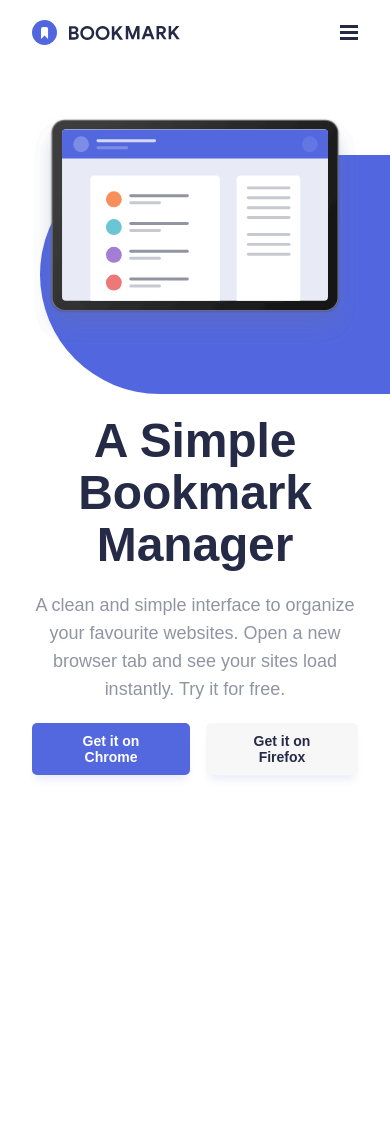
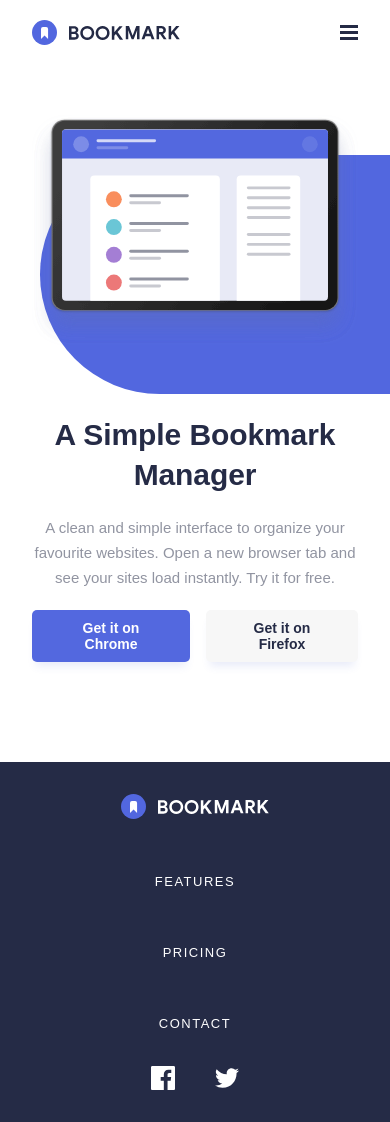
Before and after one commit to iadefidipe/bookmark-landing-page, a React (Create React App) app: page / in a window 390 px wide. Before the commit the page ends 875 px from the top, so only its background shows below. Built offline with nearby package versions, Linux system fonts and the light colour scheme.

Commit message:
footer done and responsive

```diff
--- a/src/App.js
+++ b/src/App.js
@@ -15,7 +15,7 @@ function App() {
         <GlobalStyles />
         <Header theme={theme} />
         <Hero theme = {theme}/>
-        <Footer />
+        <Footer theme = {theme} />
 
       </>
 
--- a/src/components/Footer.js
+++ b/src/components/Footer.js
@@ -1,9 +1,29 @@
+import Menu from "./Menu"
+import SocialIcons from "./SocialIcons"
+import { Container } from "./style/container.style"
+import { Footerdiv, StyledFooter } from "./style/Footer.style"
+import { Logo } from "./style/Logo.style"
 
 
-const Footer = () => {
+const Footer = ({theme}) => {
+    const column = true
     return (
-        <>
-        </>
+
+            <StyledFooter>
+
+                <Container>
+                    <Footerdiv>
+                        <Logo  src={theme.logo.footer} />
+                        <Menu column={column} />
+                    </Footerdiv>
+
+
+                    <SocialIcons  theme={theme} />
+                </Container>
+
+            </StyledFooter>
+
+
     )
 }
 
--- a/src/components/HeaderMenu.js
+++ b/src/components/HeaderMenu.js
@@ -1,14 +1,19 @@
+import Menu from "./Menu"
 import { Button } from "./style/Button.style"
-import { menuData } from "../data/menuData"
+
 import { NavMenu } from "./style/NavMenu.style"
 
 const HeaderMenu = ({theme}) => {
+
+    const header = true
     return (
         <NavMenu>
 
-        {menuData.map( (data) => ( <p key={data.id}> {data.title} </p> ))}
+            <Menu header={header} />
 
-        <Button bgcolor={theme.colors.pryRed} color={theme.colors.white}>{theme.btnNav}</Button>
+
+
+            <Button bgcolor={theme.colors.pryRed} color={theme.colors.white}>{theme.btnNav}</Button>
 
         </NavMenu>
     )
--- /dev/null
+++ b/src/components/Menu.js
@@ -0,0 +1,16 @@
+import { menuData } from "../data/menuData"
+import { MenuStyle, MenuText } from "./style/Menu.style"
+
+const Menu = ({header,column}) => {
+    return (
+
+        <MenuStyle column ={column}>
+            {menuData.map( (data) => ( <MenuText header={header} key={data.id}> {data.title} </MenuText> ))}
+
+        </MenuStyle>
+
+
+    )
+}
+
+export default Menu
--- /dev/null
+++ b/src/components/SocialIcons.js
@@ -0,0 +1,13 @@
+import { IconStyle  } from "./style/Social.style"
+import theme from '../data/theme';
+
+const SocialIcons = () => {
+    return (
+        <IconStyle>
+            <img src={ theme.icon.facebook }alt="" />
+            <img src={ theme.icon.twitter } alt="" />
+        </IconStyle>
+    )
+}
+
+export default SocialIcons
--- a/src/components/style/Footer.style.js
+++ b/src/components/style/Footer.style.js
@@ -1,5 +1,34 @@
 import styled from "styled-components";
 
-export const StyleFooter = styled.footer`
+export const StyledFooter = styled.footer`
+    background: ${ ({theme}) => theme.colors.neuDarkBlue  };
+    padding: 32px  0;
+    &>div{
+        display: flex;
+        justify-content: space-between;
+        align-items: center;
+
+        @media (max-width: ${ ({theme}) => theme.queries.deskMini}){
+        flex-direction: column;
+        text-align: center;
+        gap: 30px;
+
+    }
+
+
+    }
+
 
 `
+
+export const Footerdiv = styled.div`
+    display: flex;
+    align-items: center;
+    gap: 50px;
+
+    @media (max-width: ${ ({theme}) => theme.queries.deskMini}){
+        flex-direction: column;
+
+    }
+
+`
--- a/src/components/style/Global.js
+++ b/src/components/style/Global.js
@@ -14,10 +14,7 @@ const GlobalStyles = createGlobalStyle`
         scroll-behavior: smooth;
     }
 
-    p{
 
-        line-height: 1.5;
-    }
 
     img{
         max-width: 100%;
@@ -33,12 +30,26 @@ const GlobalStyles = createGlobalStyle`
         color: ${ ({theme}) => theme.colors.neuBlue };
         font-size: 1.125rem ;
         line-height: 28px;
+
+        @media (max-width: ${ ({theme}) => theme.queries.mobile}){
+            font-size: 0.9375rem;
+            line-height: 25px;
+
+        }
+
+
     }
     h1{
         color: ${({theme}) => theme.colors.neuDarkBlue};
         line-height: 52px;
         letter-spacing: -0.15px;
         font-size: 3rem;
+
+        @media (max-width: ${ ({theme}) => theme.queries.mobile}){
+            font-size: 1.875rem;
+            letter-spacing: -0.09px;
+                line-height: 40px;
+        }
 
     }
 
--- a/src/components/style/Hero.style.js
+++ b/src/components/style/Hero.style.js
@@ -37,7 +37,9 @@ export const StyledHero = styled.section`
 
 }
 @media (max-width: ${ ({theme}) => theme.queries.mobileMini}){
-    background-size: 230px ;
+    background-size: 200px  ;
+
+
 
 }
 
--- /dev/null
+++ b/src/components/style/Menu.style.js
@@ -0,0 +1,25 @@
+import styled from "styled-components";
+
+export const MenuStyle = styled.div`
+    display: flex;
+    gap:46px;
+
+    @media (max-width: ${ ({theme}) => theme.queries.deskMini}){
+        flex-direction: ${ ({column}) => column && 'column' };
+
+    }
+
+`
+
+export const MenuText = styled.p`
+    text-transform: uppercase;
+    color: ${ ({header,theme}) => header ? theme.colors.neuBlue: theme.colors.white  };
+    font-size: 0.8125rem;
+    letter-spacing: 1.5px;
+
+
+    &:hover{
+    color: ${ ({theme}) => theme.colors.pryRed};
+
+    }
+`
--- a/src/components/style/NavMenu.style.js
+++ b/src/components/style/NavMenu.style.js
@@ -6,18 +6,6 @@ display: flex;
 align-items: center;
 gap: 3rem;
 
-&>p{
-    color: ${ ({theme}) => theme.colors.neuBlue};
-    font-size: 0.8125rem;
-    text-transform: uppercase;
-    letter-spacing: 1.5px;
-
-
-    &:hover{
-    color: ${ ({theme}) => theme.colors.pryRed};
-
-    }
-}
 
 @media (max-width: ${ ({theme}) => theme.queries.deskMini}){
     display:none;
--- /dev/null
+++ b/src/components/style/Social.style.js
@@ -0,0 +1,8 @@
+import styled from "styled-components"
+
+export const IconStyle = styled.div`
+    display: flex;
+    align-items: center;
+    gap: 40px;
+
+`
```
Also changed, not shown: src/app/images/logo-bookmark-footer.svg.
